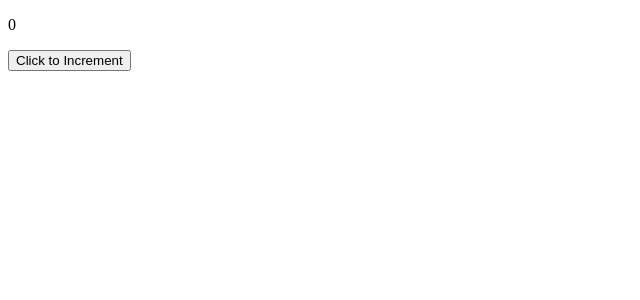
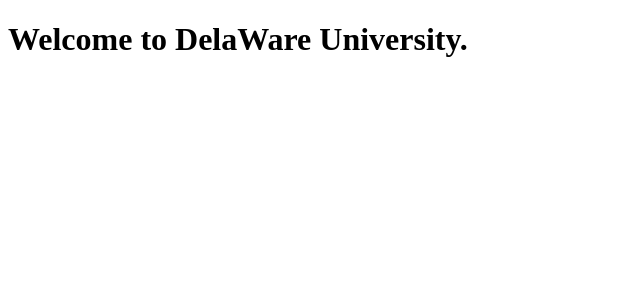
Before and after one commit to abbasi-naim/React, a React (Create React App) app: page / in a window 1280 px wide. Shown: the top 300 px of the page, without its empty margins (0-640 px from the left). Built offline with nearby package versions, Linux system fonts and the light colour scheme.

Commit message:
Hook and Example of Hook

```diff
--- a/src/App.js
+++ b/src/App.js
@@ -1,5 +1,5 @@
-import ReactDOM from 'react-dom'
-import React from 'react'
+import React, { useState } from 'react';
+import ReactDOM from 'react-dom';
 
 
 ReactDOM.render(
--- a/src/index.js
+++ b/src/index.js
@@ -1,13 +1,14 @@
-import ReactDOM from 'react-dom'
-import React from 'react'
+import React, { useState } from 'react';
+import ReactDOM from 'react-dom';
 import './Style.css';
+
 
 const name = "Naim And Rana"
 const msg = <p>Welcome to {name} React Site!! </p>
 
-ReactDOM.render(
-    msg,
-    document.getElementById("root"));
+// ReactDOM.render(
+//     msg,
+//     document.getElementById("root"));
 /*
     let counter = 0
     function show() {
@@ -124,7 +125,7 @@ function Item(props) {
   );
 
   //setState
-
+/*
   class Counter extends React.Component{
       state = {
           counter : 0
@@ -147,3 +148,17 @@ function Item(props) {
       el,
       document.getElementById("root")
   );
+*/
+
+  //Hook
+  function Hook() {
+    const [name, setName] = useState("DelaWare");
+
+    return <h1>Welcome to {name} University.</h1>;
+  }
+
+  const el = <Hook />;
+  ReactDOM.render(
+    el,
+    document.getElementById('root')
+  );
```
